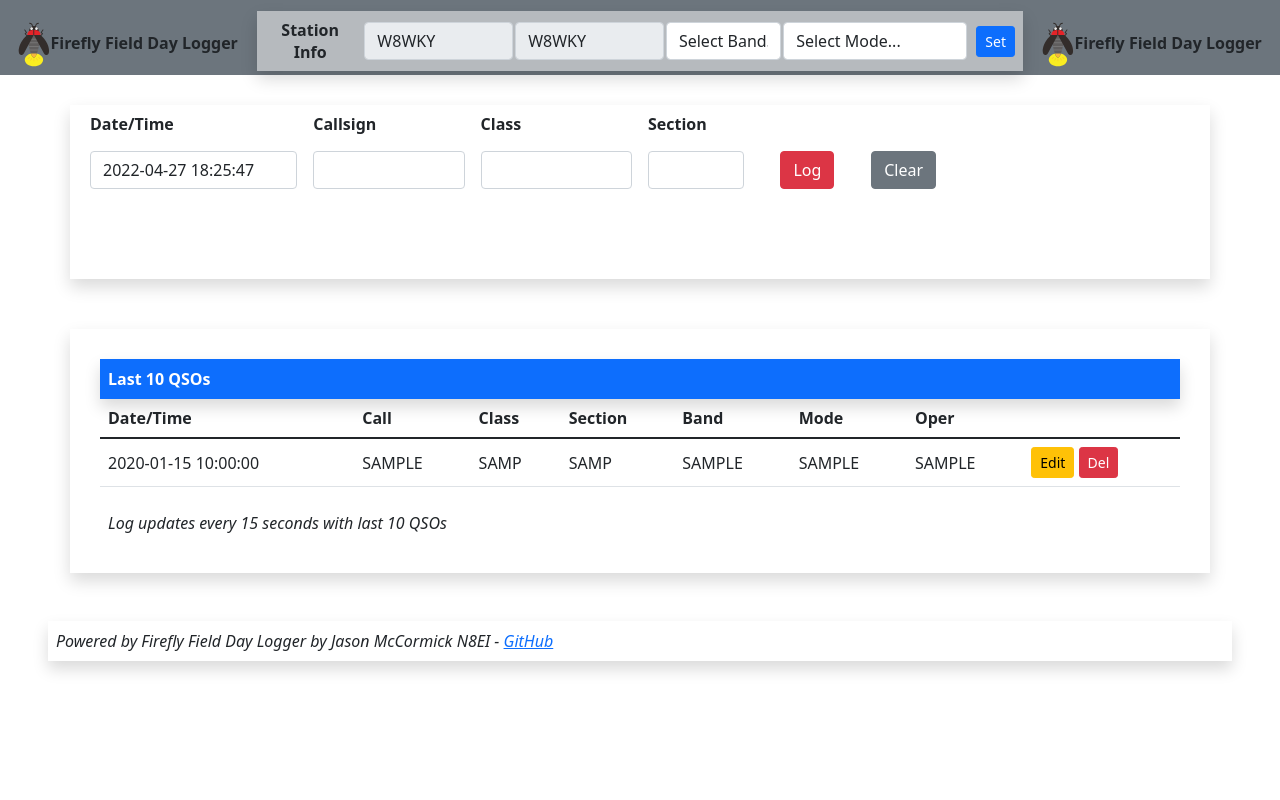
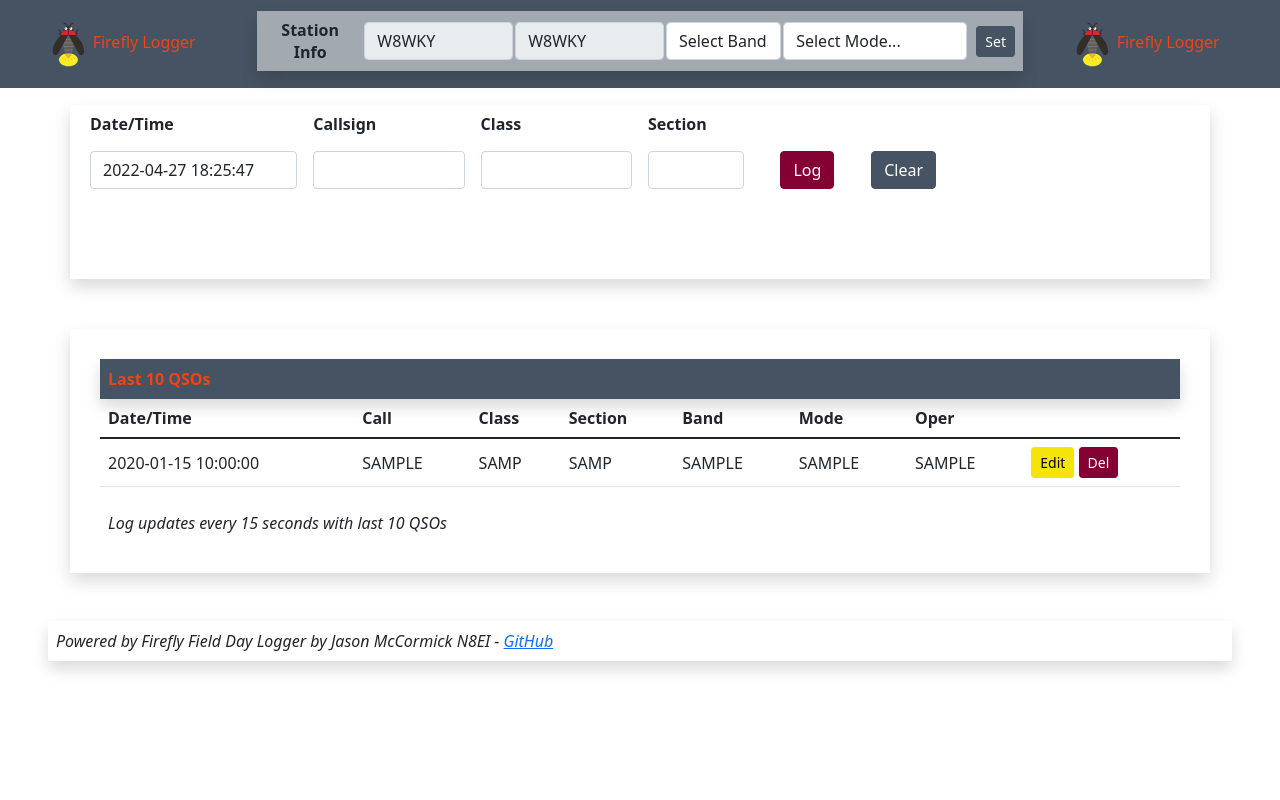
Before and after one commit to jxmx/firefly-logger, a PHP site: page / in a window 1280 px wide. Run offline with PHP 8.4, Linux system fonts and the light colour scheme; tables that the repository leaves empty hold one stand-in row (values such as "Sample post").

Commit message:
standardize on the new color scheme

```diff
--- a/api/displaylog.php
+++ b/api/displaylog.php
@@ -31,7 +31,7 @@ if($res = $db->query($insqry)){
 		if( $hidebuttons != "y" ){
 			print "<td class=\"align-middle\">\n";
 			print "<div cass=\"btn-group\" role=\"group\">\n";
-			printf("<button type=\"button\" class=\"btn btn-primary btn-warning btn-sm\" onclick=\"editQSO('%s')\" tabindex=\"-1\">Edit</button>\n",
+			printf("<button type=\"button\" class=\"btn btn-primary btn-edit btn-sm\" onclick=\"editQSO('%s')\" tabindex=\"-1\">Edit</button>\n",
 				$row["qkey"]);
 			printf("<button type=\"button\" class=\"btn btn-primary btn-danger btn-sm\" onclick=\"delQSO('%s','%s')\" tabindex=\"-1\">Del</button>\n",
 			$row["qkey"], $row["callsign"]);
--- a/css/local.css
+++ b/css/local.css
@@ -1,3 +1,66 @@
+/*
+ * Black Coral #465362 / rgb(70, 83, 98)
+ * Cultured #F4F4F6 / rgb(244, 244, 246)
+ * Coquelicot #F34213 / rgb(243, 66, 19)
+ * Titanium Yellow #F4E409 / rgb(244, 228, 9)
+ * Claret #840032 / rgb(132, 0, 50)
+ */
+
+ :root {
+	--black-coral: rgb(70, 83, 98);
+	--cultured: rgb(244, 244, 246);
+	--coquelicot: rgb(243, 66, 19);
+	--titanium-yellow: rgb(244, 228, 9);
+	--claret: rgb(132, 0, 50);
+}
+
+.titlebars {
+	background-color: var(--black-coral);
+	color: var(--coquelicot);
+}
+
+.btn-edit {
+	color: black;
+	background-color: var(--titanium-yellow);
+	border-color: var(--titanium-yellow);
+}
+
+.btn-edit:hover {
+	color: var(--titanium-yellow);
+	background-color: var(--cultured);
+	border-color: var(--titanium-yellow);
+}
+
+.btn-danger {
+	color: white;
+	background-color: var(--claret);
+	border-color: var(--claret);
+}
+
+.btn-danger:hover {
+	color: var(--claret);
+	background-color: var(--cultured);
+	border-color: var(--claret);
+}
+
+.btn-misc {
+	color: white;
+	background-color: var(--black-coral);
+	border-color: var(--black-coral);
+}
+
+.btn-misc:hover {
+	color: var(--black-coral);;
+	background-color: var(--cultured);
+	border-color: var(--black-coral);
+}
+
+.btn-success:hover {
+	color: green;
+	background-color: white;
+	border-color: green;
+}
+
 .qso-entry-container {
 	margin-top: 	30px;
 }
@@ -8,8 +71,8 @@
 }
 
 .tt-menu {
-	background-color:	rgb(11,96,220);
-	color:				white;
+	background-color:	var(--black-coral);
+	color:				var(--coquelicot);
 }
 
 .stationsett {
--- a/index.html
+++ b/index.html
@@ -22,11 +22,11 @@
   </symbol>
 </svg>
 <main>
-    <div class="bg-secondary" style="height: 75px;">
+    <div class="titlebars" style="height: 75px;">
         <table width="100%" height="100%">
-            <tr>
+            <tr class="titlebars">
                 <td width="20%" style="vertical-align: middle; text-align: center;">
-                    <img src="img/firefly.svg" height="45px"><b>Firefly Field Day Logger</b>
+                    <img src="img/firefly.svg" height="45px"><span class="px-2">Firefly Logger</span>
                 </td>
                 <td width="60%" style="vertical-align: middle; text-align: center;">
 				<form id="stationset" name="stationset">
@@ -52,14 +52,14 @@
 						</select>
 					</td>
 					<td style="text-align: center;" class="p-2">
-						<button type="button" class="btn btn-primary btn-sm" onclick="saveStationData()">Set</button>
+						<button type="button" class="btn btn-misc btn-sm" onclick="saveStationData()">Set</button>
 					</td>
 				</tbody>
 				</table>
 				</form>
                 </td>
                 <td width="20%" style="vertical-align: middle; text-align: center;">
-                    <img src="img/firefly.svg" height="45px"><b>Firefly Field Day Logger</b>
+                    <img src="img/firefly.svg" height="45px"><span class="px-2">Firefly Logger</span>
                 </td>
             </tr>
         </table>
@@ -103,7 +103,7 @@
 									onclick="logSubmit()">Log</button>
 							</td>
 							<td class="align-top" align="left">
-								<button id="logclear" name="logclear" type="button" class="btn btn-secondary"
+								<button id="logclear" name="logclear" type="button" class="btn btn-misc"
 									onclick="logReset()" tabindex="-1">Clear</button>
 							</td>
 							<td><!-- future --> </td>
@@ -125,7 +125,7 @@
 	<div class="container-md shadow log-disp-container">
 		<div class="row">
 			<div class="col">
-				<div class="d-flex shadow bg-primary text-white p-2"><b>Last 10 QSOs</b></div>
+				<div class="d-flex shadow titlebars p-2"><b>Last 10 QSOs</b></div>
 				<table class="table table-hover">
 					<thead>
 						<tr>
```
